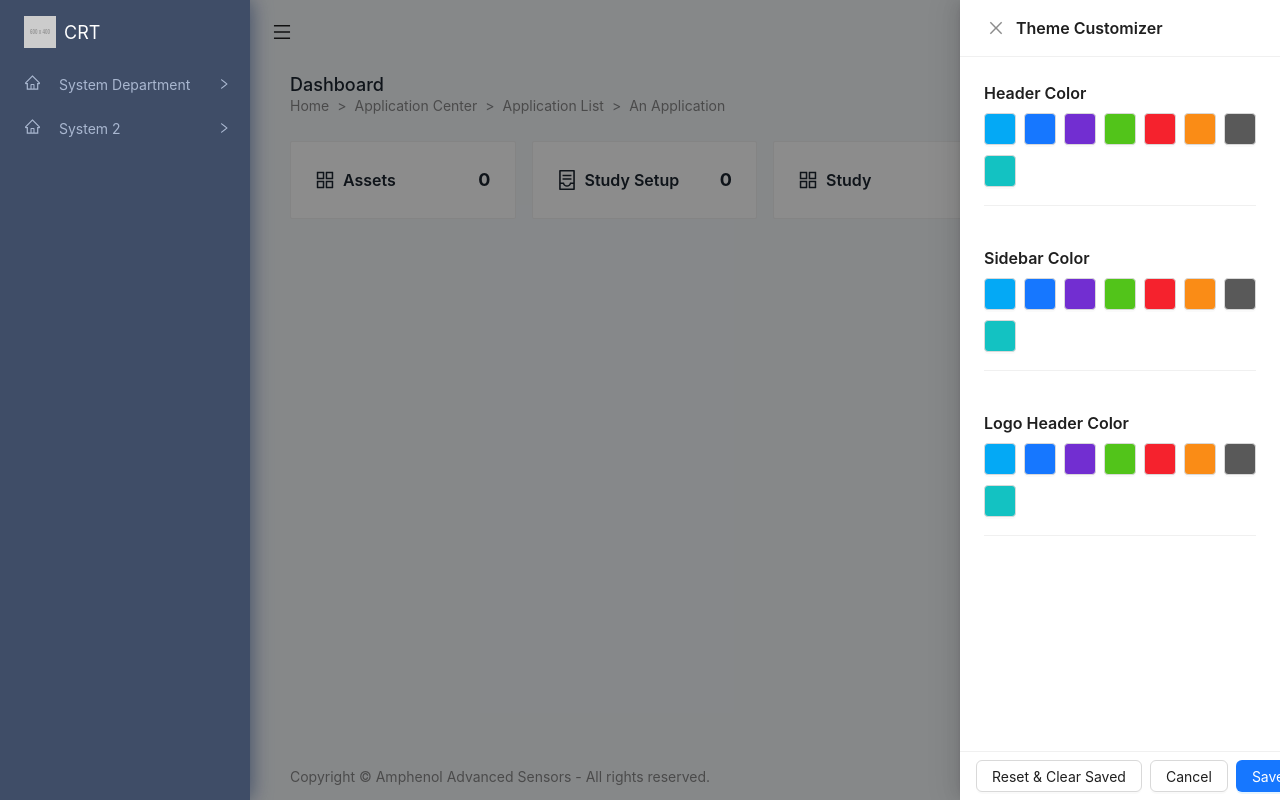
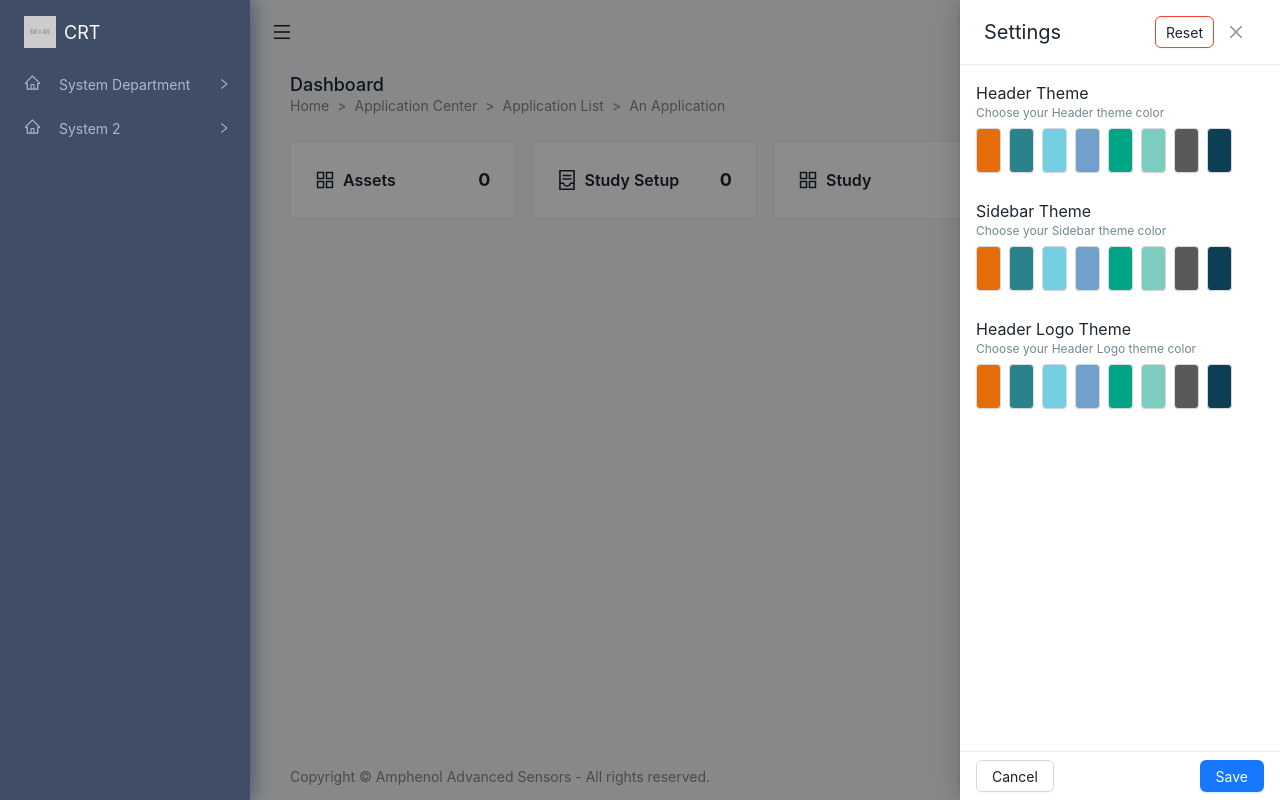
Before and after one commit to vinod120/crt1, a React (Vite) app: page / in a window 1280 px wide. Both pictures are taken after a click on the button 1179 px from the left and 32 px from the top of the page. Built offline with nearby package versions, Linux system fonts and the light colour scheme.

Commit message:
added setting panel color picker

```diff
--- a/package.json
+++ b/package.json
@@ -17,12 +17,15 @@
     "@tanstack/react-query": "^5.81.5",
     "antd": "^5.26.3",
     "date-fns": "^4.1.0",
+    "i": "^0.3.7",
     "i18next": "^25.3.2",
     "i18next-browser-languagedetector": "^8.2.0",
+    "npm": "^11.4.2",
     "react": "^19.1.0",
     "react-device-detect": "^2.2.3",
     "react-dom": "^19.1.0",
     "react-i18next": "^15.6.0",
+    "react-icons": "^5.5.0",
     "react-redux": "^9.2.0",
     "react-router-dom": "^7.6.3",
     "simplebar-react": "^3.3.2",
--- a/src/components/settingsPanel/SettingsPanel.css
+++ b/src/components/settingsPanel/SettingsPanel.css
@@ -1,24 +1,61 @@
+.crt-settings-panel .ant-drawer-header-title{
+  flex-direction: row-reverse;
+}
+.crt-settings-panel .crt-settings-panel-title, .crt-settings-panel .crt-settings-panel-section-title {
+  color: var(--pc-heading-color);
+  font-weight: 400;
+  margin: 0;
+}
+.crt-settings-panel p.crt-setting-panel-sub-section {
+  font-size: 12px;
+  margin-bottom: 8px;
+  color: var(--crt-setting-panel-sub-section);
+}
+.crt-settings-panel .crt-reset-button {
+  margin-right: 10px;
+  color: var(--pc-heading-color);
+  border-color: #f44236;
+  padding: 10px;
+}
+.crt-settings-panel .crt-reset-button:hover {
+  background-color: #f44236 !important;
+  color: whitesmoke !important;
+}
+.crt-color-swatches {
+  max-height: 100px;
+}
 .color-swatch {
-  border: 1px solid #d9d9d9;
   border-radius: 4px;
   cursor: pointer;
   transition: transform 0.2s ease-in-out, box-shadow 0.2s ease-in-out;
-  padding: 0; /* Ensure background color fills the button */
+  padding: 0;
+  position: relative;
+  width: 25px;
+  height: 45px;
 }
 
 .color-swatch:hover {
   transform: scale(1.1);
-  box-shadow: 0 0 5px rgba(0, 0, 0, 0.2);
 }
 
-/* Optional: Style for an active/selected swatch if you implement that state */
 .color-swatch.active {
   border-width: 2px;
-  border-color: #096dd9; /* A contrasting color to indicate selection */
   box-shadow: 0 0 8px rgba(24, 144, 255, 0.5);
+  width: 45px;
 }
 
-/* Ensure drawer content has enough padding if not using Space component extensively */
-.ant-drawer-body {
-  padding: 24px;
+.color-swatch .anticon {
+  position: absolute;
+  top: 50%;
+  left: 50%;
+  transform: translate(-50%, -50%) scale(0);
+  color: #FFFFFF;
+  font-size: 16px;
+  transition: transform 0.15s ease-in-out, opacity 0.15s ease-in-out;
+  z-index: 2;
 }
+
+.color-swatch.active .anticon {
+  transform: translate(-50%, -50%) scale(1);
+  opacity: 1;
+}
--- a/src/components/settingsPanel/SettingsPanel.tsx
+++ b/src/components/settingsPanel/SettingsPanel.tsx
@@ -1,6 +1,8 @@
-import React, { useState, useEffect, useCallback } from 'react';
-import { Drawer, Typography, Button, Space, Divider, Tooltip } from 'antd'; // Added Tooltip
-import './SettingsPanel.css';
+import SimpleBarScroll from "@/scrollbar/SimpleBarScroll";
+import { Button, Drawer, Space, Tooltip, Typography } from "antd";
+import React, { useCallback, useEffect, useState } from "react";
+import { LiaCheckDoubleSolid } from "react-icons/lia";
+import "./SettingsPanel.css";
 
 const { Title } = Typography;
 
@@ -11,56 +13,58 @@ interface SettingsPanelProps {
 
 interface ColorChoice {
   background: string | null;
-  text: string | null; // Expected to be '#FFFFFF' or null
+  text: string | null;
 }
 
 interface StagedColors {
   [variableName: string]: ColorChoice;
 }
 
-const LOCAL_STORAGE_KEY = 'crtCustomThemeSettings';
+const LOCAL_STORAGE_KEY = "crtCustomThemeSettings";
 
 const presetColors = [
-  { name: 'Primary', value: '#04a9f5' },
-  { name: 'Blue', value: '#1677ff' },
-  { name: 'Purple', value: '#722ED1' },
-  { name: 'Green', value: '#52C41A' },
-  { name: 'Red', value: '#F5222D' },
-  { name: 'Orange', value: '#FA8C16' },
-  { name: 'Dark Grey', value: '#595959' },
-  { name: 'Teal', value: '#13c2c2' },
+  { name: "Orange", value: "#e46c09" },
+  { name: "Teal", value: "#2a838a" },
+  { name: "Light Blue", value: "#74cee2" },
+  { name: "Cornflower", value: "#71a0cb" },
+  { name: "Green", value: "#00a585" },
+  { name: "Mint", value: "#7cccbf" },
+  { name: "Dark Grey", value: "#595959" },
+  { name: "Night Sky", value: "#0c3e54" }
 ];
 
 const colorSections = [
   {
-    key: 'header',
-    label: 'Header Color',
-    bgVariableName: '--crt-header-background',
-    textVariableName: '--crt-header-color',
+    key: "header",
+    label: "Header",
+    bgVariableName: "--crt-header-background",
+    textVariableName: "--crt-header-color",
   },
   {
-    key: 'sidebar',
-    label: 'Sidebar Color',
-    bgVariableName: '--crt-sidebar-background',
-    textVariableName: '--crt-sidebar-color',
+    key: "sidebar",
+    label: "Sidebar",
+    bgVariableName: "--crt-sidebar-background",
+    textVariableName: "--crt-sidebar-color",
   },
   {
-    key: 'logoHeader',
-    label: 'Logo Header Color',
-    bgVariableName: '--crt-sidebar-header-background',
-    textVariableName: '--crt-sidebar-header-main-active-color',
+    key: "logoHeader",
+    label: "Header Logo",
+    bgVariableName: "--crt-sidebar-header-background",
+    textVariableName: "--crt-sidebar-header-main-active-color",
   },
 ];
 
-const getDefaultColorChoice = (): ColorChoice => ({ background: null, text: null });
+const getDefaultColorChoice = (): ColorChoice => ({
+  background: null,
+  text: null,
+});
 
 const SettingsPanel: React.FC<SettingsPanelProps> = ({ visible, onClose }) => {
   const [stagedColors, setStagedColors] = useState<StagedColors>({});
-  const [initialPanelColors, setInitialPanelColors] = useState<StagedColors>({}); // To store state on panel open for cancel
+  const [initialPanelColors, setInitialPanelColors] = useState<StagedColors>({});
 
   const loadInitialColors = useCallback(() => {
     let currentColors: StagedColors = {};
-    // Try to load from localStorage first
     const savedSettings = localStorage.getItem(LOCAL_STORAGE_KEY);
     if (savedSettings) {
       try {
@@ -68,20 +72,23 @@ const SettingsPanel: React.FC<SettingsPanelProps> = ({ visible, onClose }) => {
       } catch (e) {
         console.error("Failed to parse saved theme settings:", e);
       }
-    } else if (typeof window !== 'undefined') {
-      // If no localStorage, initialize from current live CSS (inline or computed)
-      colorSections.forEach(section => {
-        const bg = document.documentElement.style.getPropertyValue(section.bgVariableName).trim() ||
+    } else if (typeof window !== "undefined") {
+      colorSections.forEach((section) => {
+        const bg =
+          document.documentElement.style.getPropertyValue(section.bgVariableName).trim() ||
           getComputedStyle(document.documentElement).getPropertyValue(section.bgVariableName).trim();
-        const text = document.documentElement.style.getPropertyValue(section.textVariableName).trim() ||
+        const text =
+          document.documentElement.style.getPropertyValue(section.textVariableName).trim() ||
           getComputedStyle(document.documentElement).getPropertyValue(section.textVariableName).trim();
-        currentColors[section.bgVariableName] = { background: bg || null, text: text || null };
+        currentColors[section.bgVariableName] = {
+          background: bg || null,
+          text: text || null,
+        };
       });
     }
     setStagedColors(currentColors);
-    setInitialPanelColors(JSON.parse(JSON.stringify(currentColors))); // Deep copy for cancel
+    setInitialPanelColors(JSON.parse(JSON.stringify(currentColors)));
   }, []);
-
 
   useEffect(() => {
     if (visible) {
@@ -89,60 +96,58 @@ const SettingsPanel: React.FC<SettingsPanelProps> = ({ visible, onClose }) => {
     }
   }, [visible, loadInitialColors]);
 
-  const handleColorSwatchClick = (bgVariableName: string, colorValue: string) => {
-    const newChoice = { background: colorValue, text: '#FFFFFF' };
-    setStagedColors(prev => ({
+  const handleColorSwatchClick = (
+    bgVariableName: string,
+    colorValue: string
+  ) => {
+    const newChoice = { background: colorValue, text: "#FFFFFF" };
+    setStagedColors((prev) => ({
       ...prev,
       [bgVariableName]: newChoice,
     }));
 
-    // Apply live preview
-    const section = colorSections.find(s => s.bgVariableName === bgVariableName);
+    const section = colorSections.find((s) => s.bgVariableName === bgVariableName);
     if (section) {
       document.documentElement.style.setProperty(section.bgVariableName, newChoice.background);
-      if (newChoice.text) { // Should always be #FFFFFF
+      if (newChoice.text) {
         document.documentElement.style.setProperty(section.textVariableName, newChoice.text);
       }
     }
   };
 
   const handleSave = () => {
-    // The styles are already live previewed by handleColorSwatchClick.
-    // Save just needs to persist stagedColors to localStorage and update initialPanelColors.
     localStorage.setItem(LOCAL_STORAGE_KEY, JSON.stringify(stagedColors));
-    setInitialPanelColors(JSON.parse(JSON.stringify(stagedColors))); // Update baseline for "Cancel"
-    onClose(); // Close panel on save
+    setInitialPanelColors(JSON.parse(JSON.stringify(stagedColors)));
+    onClose();
   };
 
   const handleCancel = () => {
-    // Revert live UI to the state stored in initialPanelColors
-    Object.keys(initialPanelColors).forEach(bgVariableKey => {
+    Object.keys(initialPanelColors).forEach((bgVariableKey) => {
       const choice = initialPanelColors[bgVariableKey];
-      const section = colorSections.find(s => s.bgVariableName === bgVariableKey);
+      const section = colorSections.find((s) => s.bgVariableName === bgVariableKey);
 
       if (section) {
         if (choice && choice.background) {
           document.documentElement.style.setProperty(section.bgVariableName, choice.background);
           if (choice.text) {
             document.documentElement.style.setProperty(section.textVariableName, choice.text);
-          } else { // Should not happen if saved correctly, but good practice
+          } else {
             document.documentElement.style.removeProperty(section.textVariableName);
           }
         } else {
-          // If initial state for this section was "no custom color"
           document.documentElement.style.removeProperty(section.bgVariableName);
           document.documentElement.style.removeProperty(section.textVariableName);
         }
       }
     });
 
-    setStagedColors(initialPanelColors); // Reset staged colors to match the reverted live UI
+    setStagedColors(initialPanelColors);
     onClose();
   };
 
   const handleResetToDefaults = () => {
     const defaultStaged: StagedColors = {};
-    colorSections.forEach(section => {
+    colorSections.forEach((section) => {
       document.documentElement.style.removeProperty(section.bgVariableName);
       document.documentElement.style.removeProperty(section.textVariableName);
       defaultStaged[section.bgVariableName] = getDefaultColorChoice();
@@ -150,80 +155,115 @@ const SettingsPanel: React.FC<SettingsPanelProps> = ({ visible, onClose }) => {
     setStagedColors(defaultStaged);
     setInitialPanelColors(JSON.parse(JSON.stringify(defaultStaged)));
     localStorage.removeItem(LOCAL_STORAGE_KEY);
-     // console.log('Colors Reset to Theme Defaults and Saved Settings Cleared');
   };
 
-  // Handle external theme changes (light/dark mode)
   useEffect(() => {
     const observer = new MutationObserver((mutationsList) => {
       for (const mutation of mutationsList) {
-        if (mutation.type === 'attributes' && mutation.attributeName === 'data-theme') {
-          // If theme changes, and if there are no saved custom settings,
-          // we might want to update stagedColors to reflect the new theme's computed styles.
-          // However, if there ARE saved/staged settings, they should take precedence.
-          // This logic can get complex. For now, prioritize explicit user choices.
-          // A full refresh of stagedColors from computed styles might be needed if no localStorage.
+        if (
+          mutation.type === "attributes" &&
+          mutation.attributeName === "data-theme"
+        ) {
           const savedSettings = localStorage.getItem(LOCAL_STORAGE_KEY);
-          if (!savedSettings) { // Only if no custom settings are saved
-             loadInitialColors(); // Re-evaluate based on new theme's computed styles
+          if (!savedSettings) {
+            loadInitialColors();
           }
           break;
         }
       }
     });
-     if (typeof window !== 'undefined') {
+    if (typeof window !== "undefined") {
       observer.observe(document.body, { attributes: true });
     }
     return () => {
       observer.disconnect();
     };
-  }, [loadInitialColors]); // loadInitialColors is stable due to useCallback
+  }, [loadInitialColors]);
+
+  const renderSettingPanelHeader = () => {
+    return (
+      <Space style={{ width: "100%", justifyContent: "space-between" }}>
+        <Title level={4} style={{ margin: 0 }} className="crt-settings-panel-title">
+          Settings
+        </Title>
+        <Button
+          onClick={handleResetToDefaults}
+          className="crt-reset-button"
+        >
+          Reset
+        </Button>
+      </Space>
+    );
+  };
 
   return (
     <Drawer
-      title="Theme Customizer"
+      title={renderSettingPanelHeader()}
       placement="right"
-      onClose={handleCancel} // Use handleCancel for drawer's native close
+      onClose={handleCancel}
+      className="crt-settings-panel"
       open={visible}
       width={320}
+      style={{ overflow: "hidden" }}
+      styles={{ body: { padding: 0, overflow: 'hidden' } }}
       footer={
-        <Space style={{ width: '100%', justifyContent: 'space-between' }}>
-          <Button onClick={handleResetToDefaults}>
-            Reset & Clear Saved
-          </Button>
-          <Space>
+        <Space style={{ width: "100%", justifyContent: "space-between" }}>
           <Button onClick={handleCancel}>Cancel</Button>
           <Button type="primary" onClick={handleSave}>
-              Save Changes
+            Save
           </Button>
-          </Space>
         </Space>
       }
     >
-      <Space direction="vertical" size="large" style={{ width: '100%' }}>
-        {colorSections.map((section) => (
-          <div key={section.key}>
-            <Title level={5}>{section.label}</Title>
+      <SimpleBarScroll style={{ height: "calc(100vh - 134px)", padding: 16 }}>
+        <Space direction="vertical" size="large" style={{ width: "100%" }}>
+          {colorSections?.map((section) => (
+            <div key={section.key} className="crt-color-swatches">
+              <Title level={5} className="crt-settings-panel-section-title">
+                {section.label} Theme
+              </Title>
+              <p className="crt-setting-panel-sub-section">{`Choose your ${section.label} theme color`}</p>
               <Space wrap>
                 {presetColors.map((color) => {
-                const currentChoice = stagedColors[section.bgVariableName] || getDefaultColorChoice();
+                  const currentChoice =
+                    stagedColors[section.bgVariableName] || getDefaultColorChoice();
                   const isActive = currentChoice.background === color.value;
                   return (
                     <Tooltip title={color.name} key={color.value}>
                       <Button
-                      className={`color-swatch ${isActive ? 'active' : ''}`}
-                      style={{ backgroundColor: color.value, width: '32px', height: '32px', minWidth: '32px' }}
-                      onClick={() => handleColorSwatchClick(section.bgVariableName, color.value)}
-                      aria-label={`Set ${section.label} to ${color.name}${isActive ? ' (active)' : ''}`}
+                        className={`color-swatch ${isActive ? "active" : ""}`}
+                        style={{
+                          backgroundColor: color.value,
+                        }}
+                        onClick={() =>
+                          handleColorSwatchClick(section.bgVariableName, color.value)
+                        }
+                        aria-label={`Set ${section.label} to ${color.name}${
+                          isActive ? " (active)" : ""
+                        }`}
+                      >
+                        {isActive && (
+                          <LiaCheckDoubleSolid
+                            style={{
+                              position: "absolute",
+                              top: "50%",
+                              left: "50%",
+                              transform: "translate(-50%, -50%)",
+                              color: "#FFFFFF",
+                              fontSize: "16px",
+                              zIndex: 2,
+                            }}
                           />
+                        )}
+                      </Button>
                     </Tooltip>
                   );
                 })}
               </Space>
-            <Divider style={{ margin: '16px 0' }}/>
             </div>
           ))}
         </Space>
+      </SimpleBarScroll>
     </Drawer>
   );
 };
--- a/src/theme.css
+++ b/src/theme.css
@@ -6,6 +6,7 @@
   --pc-active-background: #f3f5f7;
   --crt-sidebar-background: #3f4d67;
   --crt-sidebar-color: #a9b7d0;
+  --crt-setting-panel-sub-section: #748892;
   --crt-sidebar-color-rgb: 169, 183, 208;
   --crt-sidebar-active-color: #04a9f5;
   --crt-sidebar-active-background: rgba(0, 0, 0, 0.1);
@@ -72,6 +73,7 @@
   --bs-body-bg: #212224;
   --bs-body-bg-rgb: 33, 34, 36;
   --pc-heading-color: rgba(255, 255, 255, 0.8);
+  --crt-setting-panel-sub-section: rgba(33, 37, 41, 0.75);
   --crt-sidebar-background: #2b2c2f;
   --crt-sidebar-color: rgba(255, 255, 255, 0.7);
   --crt-sidebar-shadow: none;
```
Lines whose indentation alone changed are shown as unchanged.
